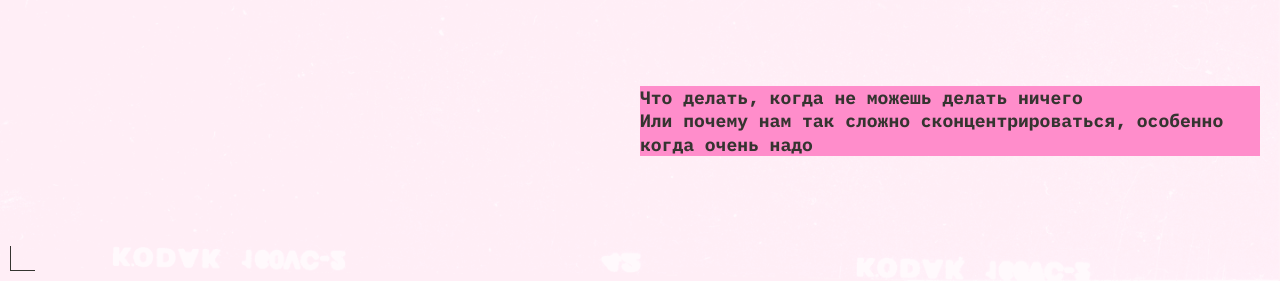
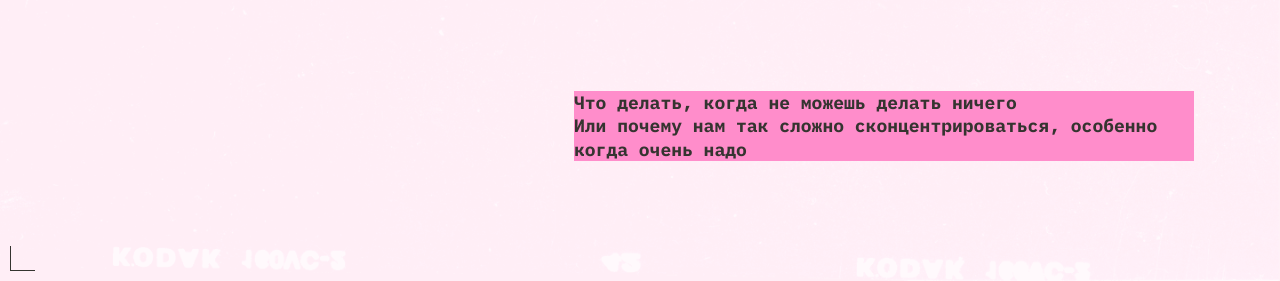
Before and after one commit to jimbeezz/slozhno-sosredotochitsya-ad, a website: page index.html in a window 1280 px wide. Shown: the part 519-800 px from the top of the page. Drawn offline with Linux system fonts and the light colour scheme.

Commit message:
пиксель

```diff
--- a/styles/dark.css
+++ b/styles/dark.css
@@ -10,6 +10,7 @@ html.theme-dark {
 }
 
 @media (prefers-color-scheme: dark) {
+
   :root {
     --shadow-color: #ff0070;
     --font-h1-color: #db00ff;
--- a/styles/style.css
+++ b/styles/style.css
@@ -230,6 +230,7 @@ h4.title-type-bgr {
 }
 
 @media (width >= 768px) {
+
   :root {
     --page-padding: 20px;
   }
@@ -237,6 +238,7 @@ h4.title-type-bgr {
   .header-text {
     inline-size: 50%;
     justify-self: right;
+    margin: 66px;
   }
 
   .main .main_section:nth-of-type(1) {
@@ -308,6 +310,7 @@ h4.title-type-bgr {
 }
 
 @media (width>=1024px) {
+
   .header__theme-menu {
     align-self: start;
     justify-self: center;
```
